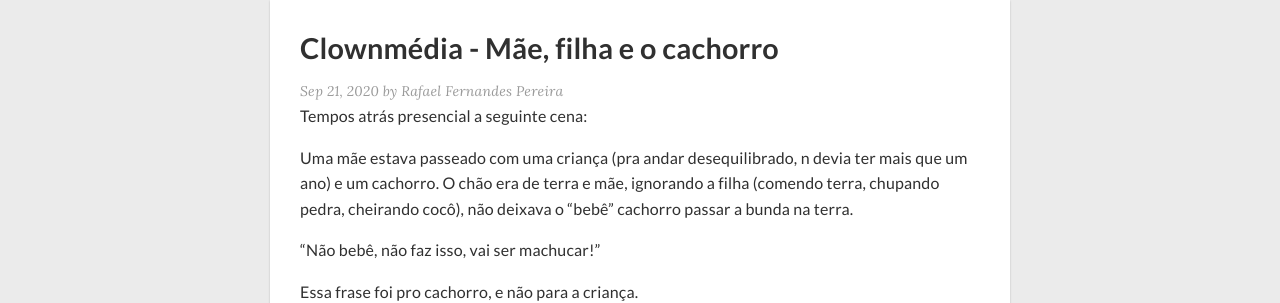
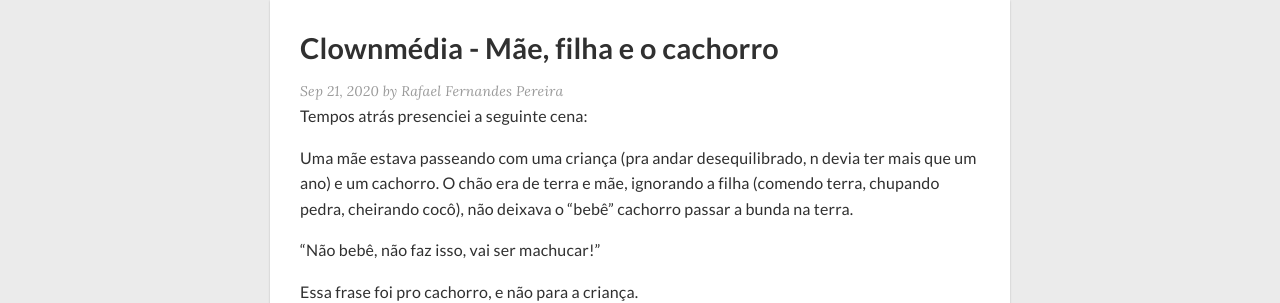
Before and after one commit to oindiao/oindiao.github.io, a Jekyll site: the page built from _posts/2020-09-21-clownmedia-mae-filha-cachorro.markdown, in a window 1280 px wide. Shown: the part 154-457 px from the top of the page. Built offline with Jekyll 4.4.1, drawn with Linux system fonts in a browser that asks for light colours; nearby versions of some CDN libraries.

```diff
--- a/_posts/2020-09-21-clownmedia-mae-filha-cachorro.markdown
+++ b/_posts/2020-09-21-clownmedia-mae-filha-cachorro.markdown
@@ -5,9 +5,9 @@ date:   2020-09-21 06:00:00 -0300
 categories: comédia
 ---
 
-Tempos atrás presencial a seguinte cena:
+Tempos atrás presenciei a seguinte cena:
 
-Uma mãe estava passeado com uma criança (pra andar desequilibrado, n devia ter mais que um ano) e um cachorro. O chão era de terra e mãe, ignorando a filha (comendo terra, chupando pedra, cheirando cocô), não deixava o "bebê" cachorro passar a bunda na terra.
+Uma mãe estava passeando com uma criança (pra andar desequilibrado, n devia ter mais que um ano) e um cachorro. O chão era de terra e mãe, ignorando a filha (comendo terra, chupando pedra, cheirando cocô), não deixava o "bebê" cachorro passar a bunda na terra.
 
 "Não bebê, não faz isso, vai ser machucar!"
 
```
Also changed, not shown: _posts/2020-09-24-manual-sobrevivencia-war-room.markdown (added, +69 -0 lines), images/2020-09-24/01.jpg (added), images/2020-09-24/02.jpg (added).
